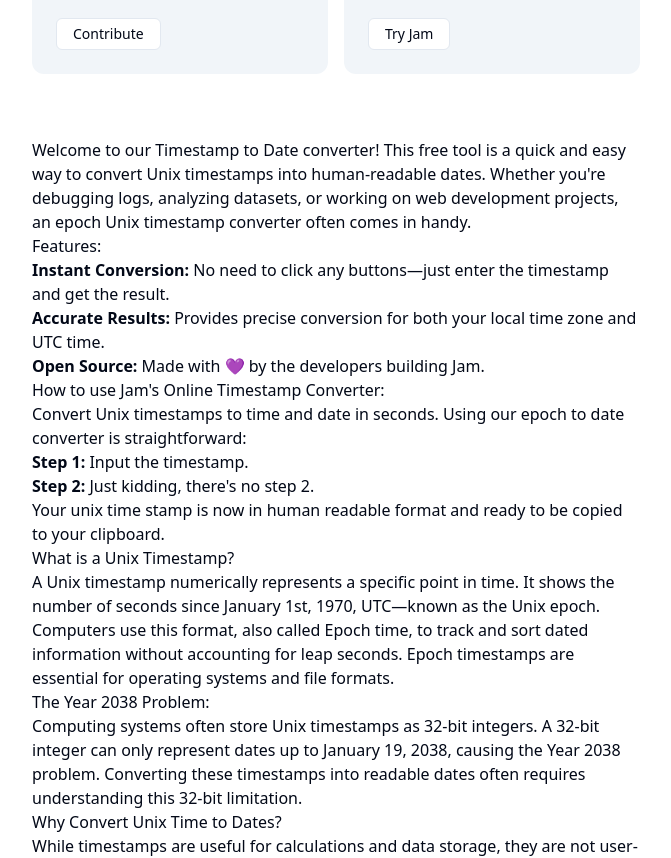
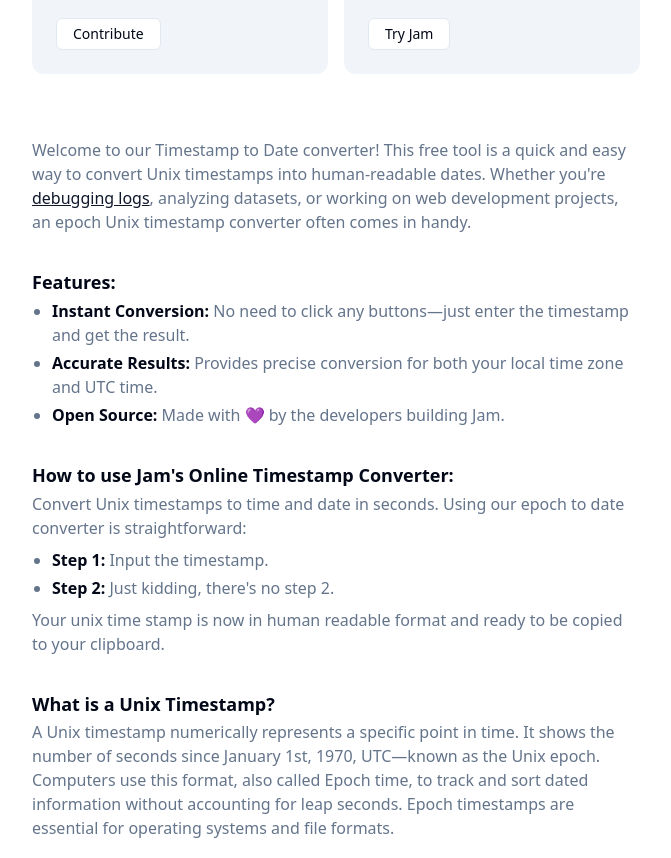
Before and after one commit to jamdotdev/jam-dev-utilities, a Next.js app: page /utilities/timestamp-to-date in a window 1280 px wide. Shown: the part 860-1718 px from the top of the page, without its empty margins (304-975 px from the left). Built offline with nearby package versions, Linux system fonts and the light colour scheme.

Commit message:
style: add global styles for SEO content section

```diff
--- a/styles/globals.css
+++ b/styles/globals.css
@@ -66,4 +66,32 @@
   body {
     @apply bg-background text-foreground;
   }
+  .content-wrapper section {
+    @apply mb-9;
+  }
+  .content-wrapper h1 {
+    @apply text-4xl font-bold leading-tight mb-4;
+  }
+  .content-wrapper h2 {
+    @apply text-lg font-semibold leading-snug mb-1;
+  }
+  .content-wrapper p {
+    @apply text-base text-muted-foreground mb-2 font-light;
+  }
+  .content-wrapper ul,
+  .content-wrapper ol {
+    @apply ml-3 mb-2 list-disc;
+  }
+  .content-wrapper ul {
+    @apply list-disc pl-2 text-muted-foreground;
+  }
+  .content-wrapper li {
+    @apply mb-1 font-light;
+  }
+  .content-wrapper a {
+    @apply text-primary underline;
+  }
+  .content-wrapper b {
+    @apply font-semibold text-card-foreground;
+  }
 }
```
